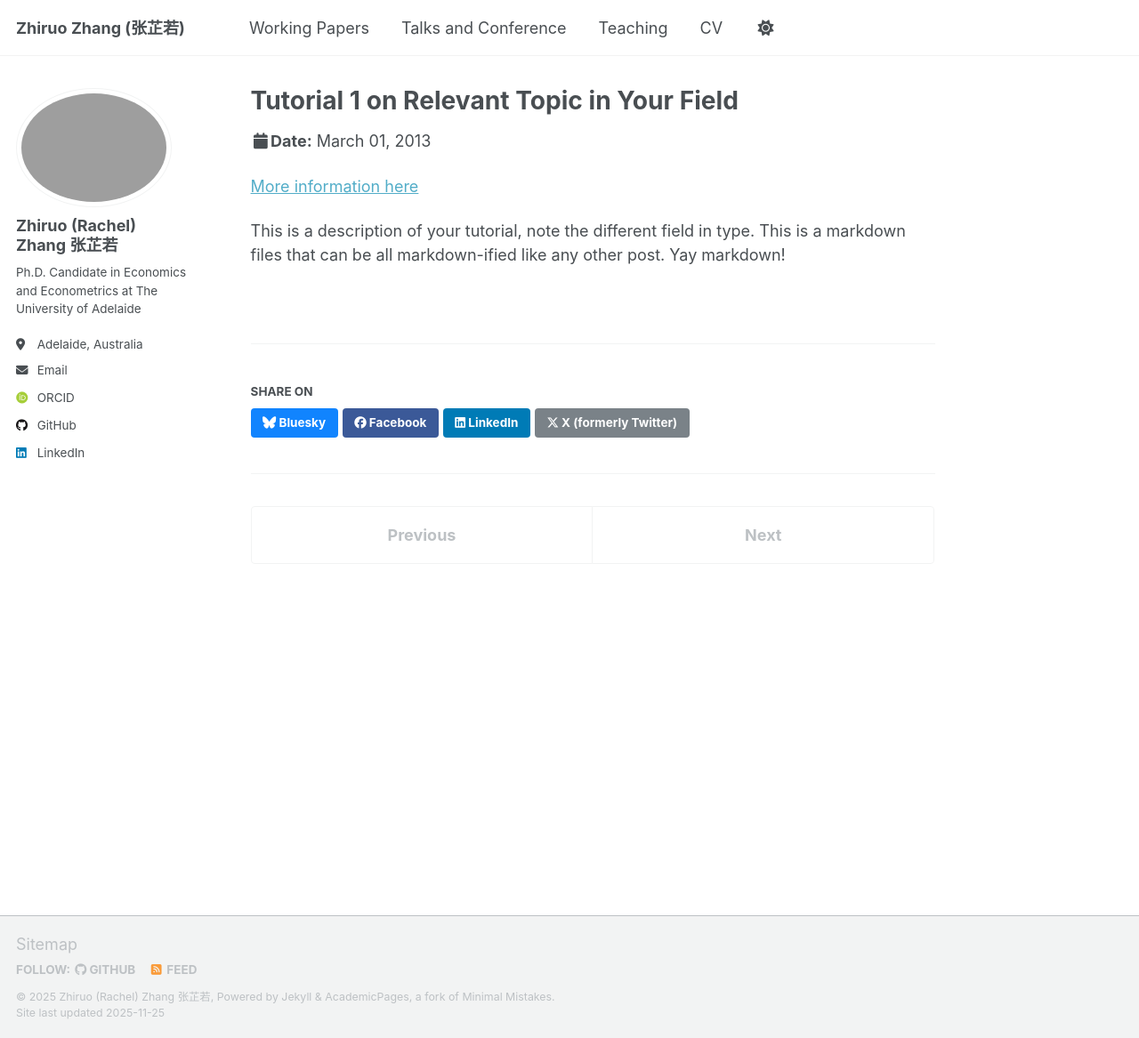
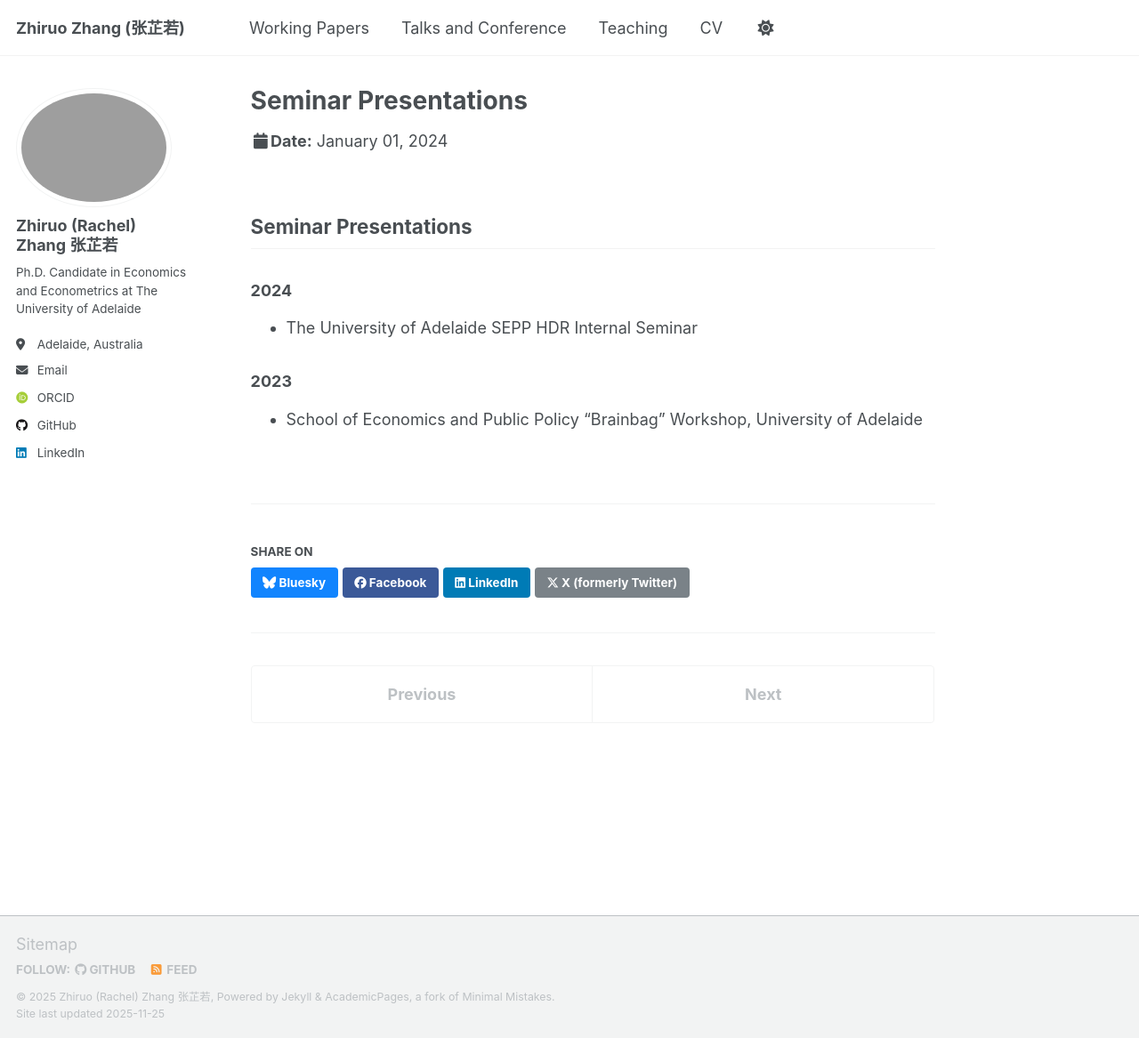
Before and after one commit to zhiruozzr/zhiruozzr.github.io, a Jekyll site: the page built from _talks/2013-03-01-tutorial-1.md, in a window 1280 px wide and 1167 px high. Shown: the whole window at 89% size. Built offline with Jekyll 4.4.1, drawn with Linux system fonts in a browser that asks for light colours; some web fonts are replaced; a script that is not in the unit is left out.

Commit message:
Revise seminar presentation details in markdown
Updated the title, type, venue, date, and location for the seminar presentation.

```diff
--- a/_talks/2013-03-01-tutorial-1.md
+++ b/_talks/2013-03-01-tutorial-1.md
@@ -1,13 +1,17 @@
 ---
-title: "Tutorial 1 on Relevant Topic in Your Field"
+title: "Seminar Presentations"
 collection: talks
-type: "Tutorial"
-permalink: /talks/2013-03-01-tutorial-1
-venue: "UC-Berkeley Institute for Testing Science"
-date: 2013-03-01
-location: "Berkeley, CA, USA"
+type: "Seminar"
+permalink: /talks/seminars/
+venue: "Various Institutions"
+date: 2024-01-01
+location: ""
 ---
 
-[More information here](http://exampleurl.com)
+## Seminar Presentations
 
-This is a description of your tutorial, note the different field in type. This is a markdown files that can be all markdown-ified like any other post. Yay markdown!
+### **2024**
+- The University of Adelaide SEPP HDR Internal Seminar
+
+### **2023**
+- School of Economics and Public Policy “Brainbag” Workshop, University of Adelaide
```
